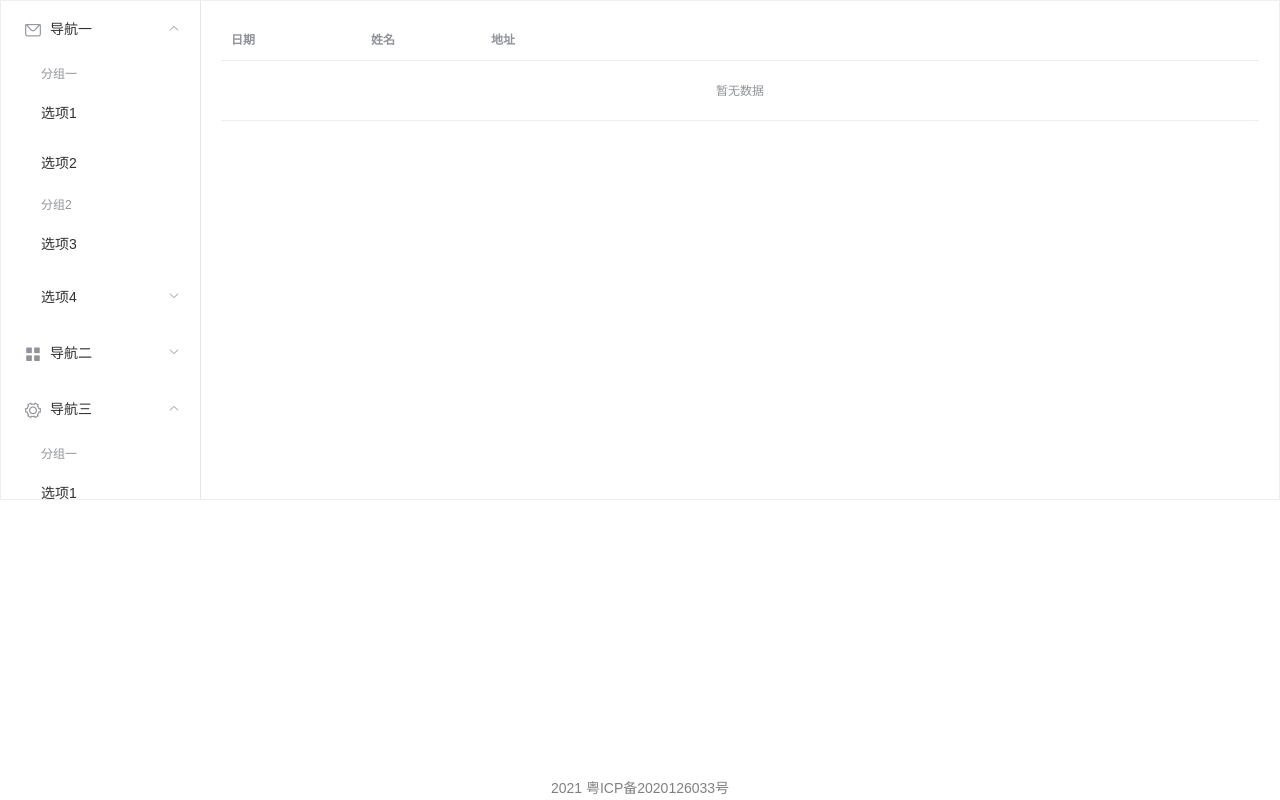
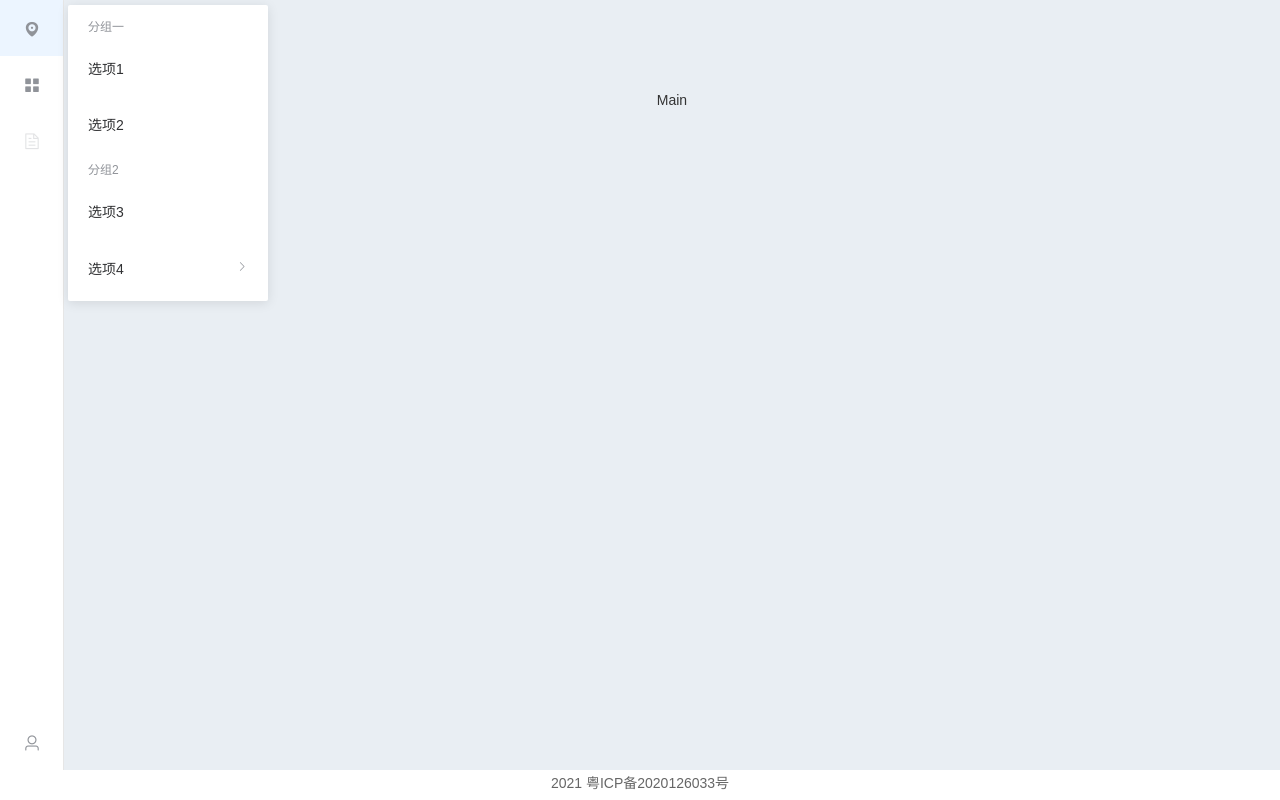
Before and after one commit to Kurris/MyVueBlog, a Vue app: page /BlogHome/Blog in a window 1280 px wide. Built offline with nearby package versions, Linux system fonts and the light colour scheme; what mavon-editor would draw is missing.

Commit message:
change container

```diff
--- a/src/App.vue
+++ b/src/App.vue
@@ -1,21 +1,16 @@
 <template>
   <div id="app">
     <router-view />
-    <Footer />
   </div>
 </template>
 
 <script>
-import Footer from './components/common/footer'
 
 import router from './router/index'
 
 export default {
   router,
   name: 'App',
-  components: {
-    Footer,
-  },
 }
 </script>
 
@@ -23,8 +18,11 @@ export default {
 @import "./assets/css/base.css";
 
 html,
-body {
-  overflow-x: hidden;
-  overflow-y: scroll;
+body,
+#app {
+  margin: 0px;
+  padding: 0px;
+  height: 100%;
+  /* overflow-x: hidden; */
 }
 </style>
--- a/src/components/common/footer.vue
+++ /dev/null
@@ -1,31 +0,0 @@
-<template>
-  <div>
-    <div id="footer">{{ getYear }} 粤ICP备2020126033号</div>
-  </div>
-</template>
-
-<script>
-export default {
-  name: 'Footer',
-
-  computed: {
-    getYear() {
-      return new Date().getFullYear().toString()
-    },
-  },
-}
-</script>
-
-<style>
-#footer {
-  position: fixed;
-  color: gray;
-  bottom: 0px;
-  width: 100%;
-  height: 15px;
-  background-color: white;
-  text-align: center;
-  z-index: 9;
-  padding: 20px;
-}
-</style>
--- /dev/null
+++ b/src/components/common/notfound.vue
@@ -0,0 +1,14 @@
+<template>
+  <div>
+    404
+  </div>
+</template>
+
+<script>
+export default {
+
+}
+</script>
+
+<style>
+</style>
--- a/src/router/index.js
+++ b/src/router/index.js
@@ -7,8 +7,9 @@ const introduction = () => import('../components/content/profile/introduction.vu
 const blog = () => import('../components/content/blog/blog.vue')
 const blogDetail = () => import('../components/content/blog/blogDetail.vue')
 const blogEditor = () => import('../components/content/blog/blogEditor.vue')
-const container = () => import('../views/container')
+const blogHome = () => import('../views/bloghome.vue')
 const login = () => import('../views/login.vue')
+const notFound = () => import('../components/common/notfound.vue')
 
 const originalPush = VueRouter.prototype.push
 VueRouter.prototype.push = function push(location) {
@@ -34,7 +35,7 @@ const routes = [
 	},
 	{
 		path: '/BlogHome',
-		component: container,
+		component: blogHome,
 		meta: {
 			title: '博客主页(*￣︶￣)',
 		},
@@ -69,6 +70,10 @@ const routes = [
 			},
 		],
 	},
+	{
+		path: '/NotFound',
+		component: notFound,
+	},
 ]
 
 const router = new VueRouter({
--- /dev/null
+++ b/src/views/bloghome.vue
@@ -0,0 +1,120 @@
+<template>
+  <div id="bloghome">
+    <el-container>
+      <el-container>
+        <el-aside width="auto">
+          <el-menu default-active="1-4-1" class="el-menu" @open="handleOpen" @close="handleClose" collapse>
+            <el-submenu index="1">
+              <template slot="title">
+                <i class="el-icon-location"></i>
+                <span slot="title"></span>
+              </template>
+              <el-menu-item-group>
+                <span slot="title">分组一</span>
+                <el-menu-item index="1-1">选项1</el-menu-item>
+                <el-menu-item index="1-2">选项2</el-menu-item>
+              </el-menu-item-group>
+              <el-menu-item-group title="分组2">
+                <el-menu-item index="1-3">选项3</el-menu-item>
+              </el-menu-item-group>
+              <el-submenu index="1-4">
+                <span slot="title">选项4</span>
+                <el-menu-item index="1-4-1">选项1</el-menu-item>
+              </el-submenu>
+            </el-submenu>
+            <el-menu-item index="2">
+              <i class="el-icon-menu"></i>
+              <span slot="title">导航二</span>
+            </el-menu-item>
+            <el-menu-item index="3" disabled>
+              <i class="el-icon-document"></i>
+              <span slot="title">导航三</span>
+            </el-menu-item>
+            <el-menu-item index="4" class="profile">
+              <i class="el-icon-user"></i>
+              <span slot="title">个人资料</span>
+            </el-menu-item>
+          </el-menu>
+        </el-aside>
+        <el-container>
+          <el-main>Main</el-main>
+        </el-container>
+      </el-container>
+      <el-footer style="height:30px;text-align: center;padding:5px;">{{ new Date().getFullYear() }} 粤ICP备2020126033号</el-footer>
+    </el-container>
+
+    <!-- <profile />
+    <div id="content">
+      <el-backtop :right="360" :bottom="100">
+      </el-backtop>
+      <keep-alive>
+        <router-view />
+      </keep-alive>
+    </div> -->
+
+  </div>
+</template>
+
+<script>
+import profile from '../components/content/profile/profile'
+import http from '../network/index'
+
+export default {
+  data() {
+    return {
+      isCollapse: true,
+      activeIndex: -1,
+      currentPath: '/BlogHome/Blog',
+    }
+  },
+  methods: {
+    handleOpen(key, keyPath) {
+      console.log(key, keyPath);
+    },
+    handleClose(key, keyPath) {
+      console.log(key, keyPath);
+    }
+  },
+  components: {
+    profile,
+  },
+  created() {
+    if (this.$route.path != this.currentPath) {
+      this.$router.replace(this.currentPath);
+    }
+  },
+}
+</script>
+
+<style>
+#content {
+  position: absolute;
+  width: 950px;
+  min-height: 765px;
+  top: 155px;
+  margin-left: 400px;
+  box-shadow: 0 0 20px -2px rgb(224, 241, 165);
+  /* padding-bottom: 100px; */
+}
+.el-menu {
+  height: 100%;
+}
+
+.profile {
+  position: absolute;
+  width: 100%;
+  bottom: 0px;
+}
+
+#bloghome,
+.el-container {
+  height: 100%;
+}
+
+.el-main {
+  background-color: #e9eef3;
+  color: #333;
+  text-align: center;
+  line-height: 160px;
+}
+</style>
--- a/src/views/container.vue
+++ /dev/null
@@ -1,112 +0,0 @@
-<template>
-  <div id="container">
-    <el-container style="height: 500px; border: 1px solid #eee">
-      <el-aside width="200px" height="100%" style="background-color: rgb(238, 241, 246)">
-        <el-menu :default-openeds="['1', '3']">
-          <el-submenu index="1">
-            <template slot="title"><i class="el-icon-message"></i>导航一</template>
-            <el-menu-item-group>
-              <template slot="title">分组一</template>
-              <el-menu-item index="1-1">选项1</el-menu-item>
-              <el-menu-item index="1-2">选项2</el-menu-item>
-            </el-menu-item-group>
-            <el-menu-item-group title="分组2">
-              <el-menu-item index="1-3">选项3</el-menu-item>
-            </el-menu-item-group>
-            <el-submenu index="1-4">
-              <template slot="title">选项4</template>
-              <el-menu-item index="1-4-1">选项4-1</el-menu-item>
-            </el-submenu>
-          </el-submenu>
-          <el-submenu index="2">
-            <template slot="title"><i class="el-icon-menu"></i>导航二</template>
-            <el-menu-item-group>
-              <template slot="title">分组一</template>
-              <el-menu-item index="2-1">选项1</el-menu-item>
-              <el-menu-item index="2-2">选项2</el-menu-item>
-            </el-menu-item-group>
-            <el-menu-item-group title="分组2">
-              <el-menu-item index="2-3">选项3</el-menu-item>
-            </el-menu-item-group>
-            <el-submenu index="2-4">
-              <template slot="title">选项4</template>
-              <el-menu-item index="2-4-1">选项4-1</el-menu-item>
-            </el-submenu>
-          </el-submenu>
-          <el-submenu index="3">
-            <template slot="title"><i class="el-icon-setting"></i>导航三</template>
-            <el-menu-item-group>
-              <template slot="title">分组一</template>
-              <el-menu-item index="3-1">选项1</el-menu-item>
-              <el-menu-item index="3-2">选项2</el-menu-item>
-            </el-menu-item-group>
-            <el-menu-item-group title="分组2">
-              <el-menu-item index="3-3">选项3</el-menu-item>
-            </el-menu-item-group>
-            <el-submenu index="3-4">
-              <template slot="title">选项4</template>
-              <el-menu-item index="3-4-1">选项4-1</el-menu-item>
-            </el-submenu>
-          </el-submenu>
-        </el-menu>
-      </el-aside>
-
-      <el-container>
-        <el-main>
-          <el-table :data="tableData">
-            <el-table-column prop="date" label="日期" width="140">
-            </el-table-column>
-            <el-table-column prop="name" label="姓名" width="120">
-            </el-table-column>
-            <el-table-column prop="address" label="地址">
-            </el-table-column>
-          </el-table>
-        </el-main>
-      </el-container>
-    </el-container>
-
-    <!-- <profile />
-    <div id="content">
-      <el-backtop :right="360" :bottom="100">
-      </el-backtop>
-      <keep-alive>
-        <router-view />
-      </keep-alive>
-    </div> -->
-
-  </div>
-</template>
-
-<script>
-import profile from '../components/content/profile/profile'
-import http from '../network/index'
-
-export default {
-  data() {
-    return {
-      activeIndex: -1,
-      currentPath: '/BlogHome/Blog',
-    }
-  },
-  components: {
-    profile,
-  },
-  created() {
-    if (this.$route.path != this.currentPath) {
-      this.$router.replace(this.currentPath);
-    }
-  },
-}
-</script>
-
-<style>
-#content {
-  position: absolute;
-  width: 950px;
-  min-height: 765px;
-  top: 155px;
-  margin-left: 400px;
-  box-shadow: 0 0 20px -2px rgb(224, 241, 165);
-  /* padding-bottom: 100px; */
-}
-</style>
```
Also changed, not shown: src/views/login.vue (+40 -11 lines).
